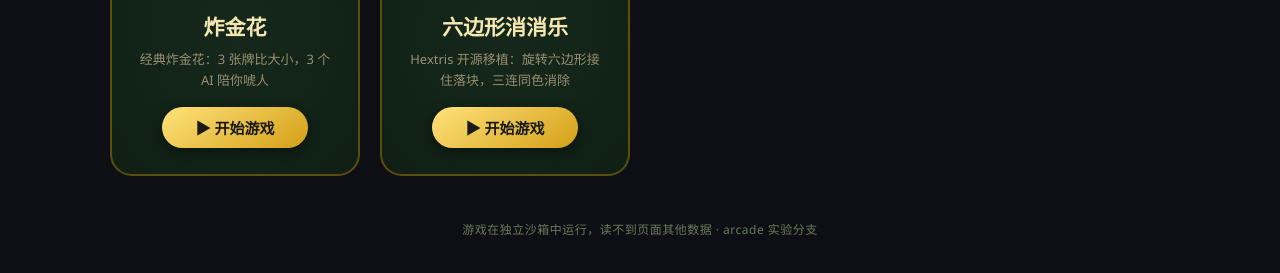
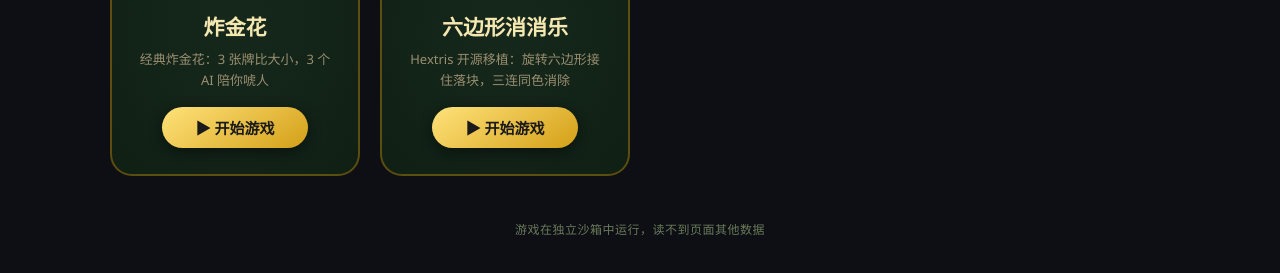
Before and after one commit to Civinar-Riley/blackjack-21, a website built with Vite: page index.html in a window 1280 px wide. Shown: the part 601-874 px from the top of the page. Built offline with nearby package versions, Linux system fonts and the light colour scheme.

Commit message:
docs: 仓库加 GPL-3.0 协议，README 更新 6 游戏+实机截图+协议章节，页脚去掉过期分支字样

```diff
--- a/index.html
+++ b/index.html
@@ -15,7 +15,7 @@
         <p>选一款，开始玩 —— 存档自动保存，刷新不丢</p>
       </div>
       <div class="games-wall" id="gamesWall"></div>
-      <div class="hall-foot">游戏在独立沙箱中运行，读不到页面其他数据 · arcade 实验分支</div>
+      <div class="hall-foot">游戏在独立沙箱中运行，读不到页面其他数据</div>
     </div>
 
     <!-- 游戏播放页 -->
```
Also changed, not shown: README.md, screenshots/blackjack.png (added), screenshots/hall.png (added), screenshots/hextris.png (added), screenshots/horse.png (added), screenshots/matchpairs.png (added), screenshots/minesweeper.png (added), screenshots/zhajinhua.png (added), 1 other file.
